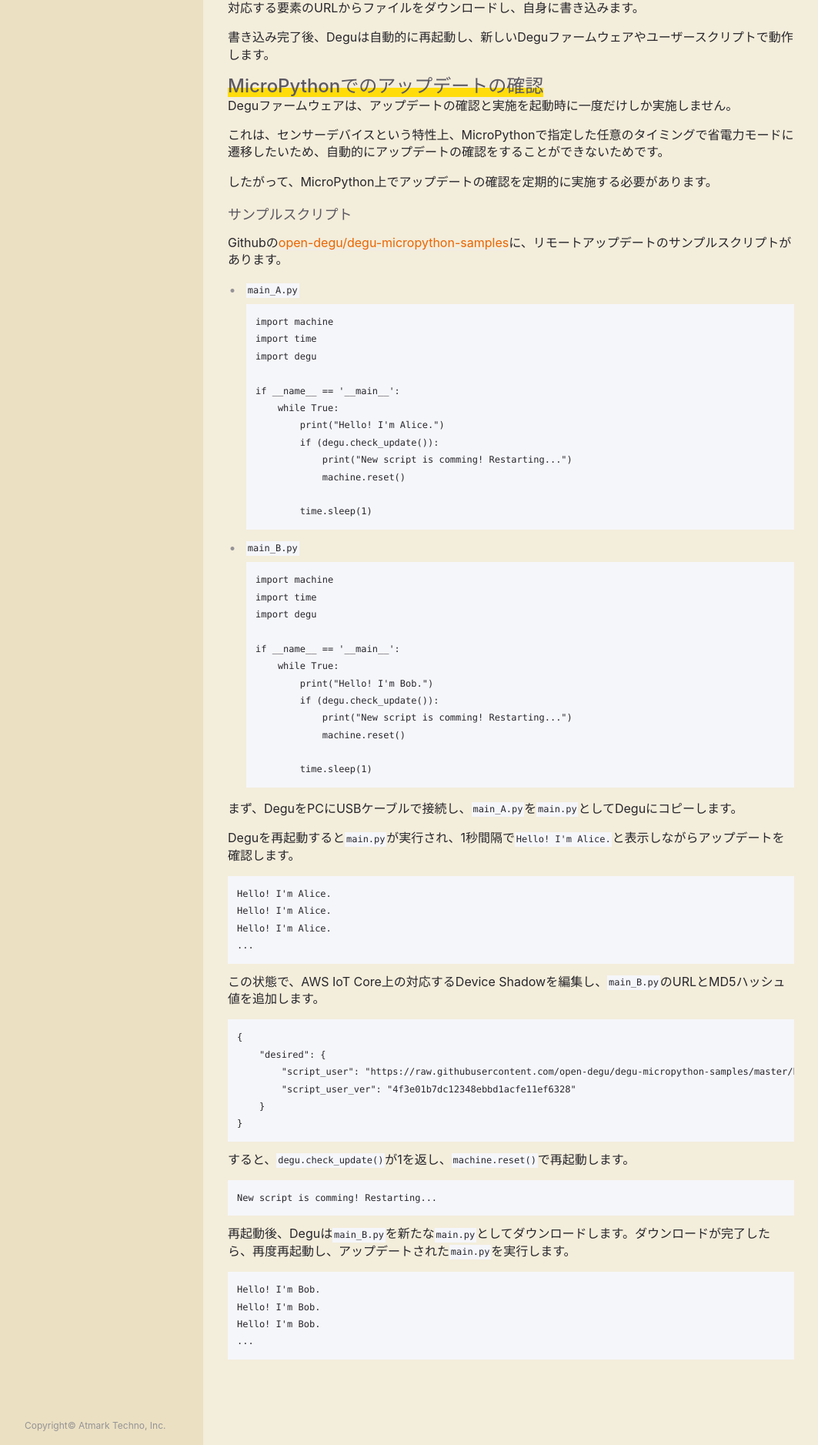
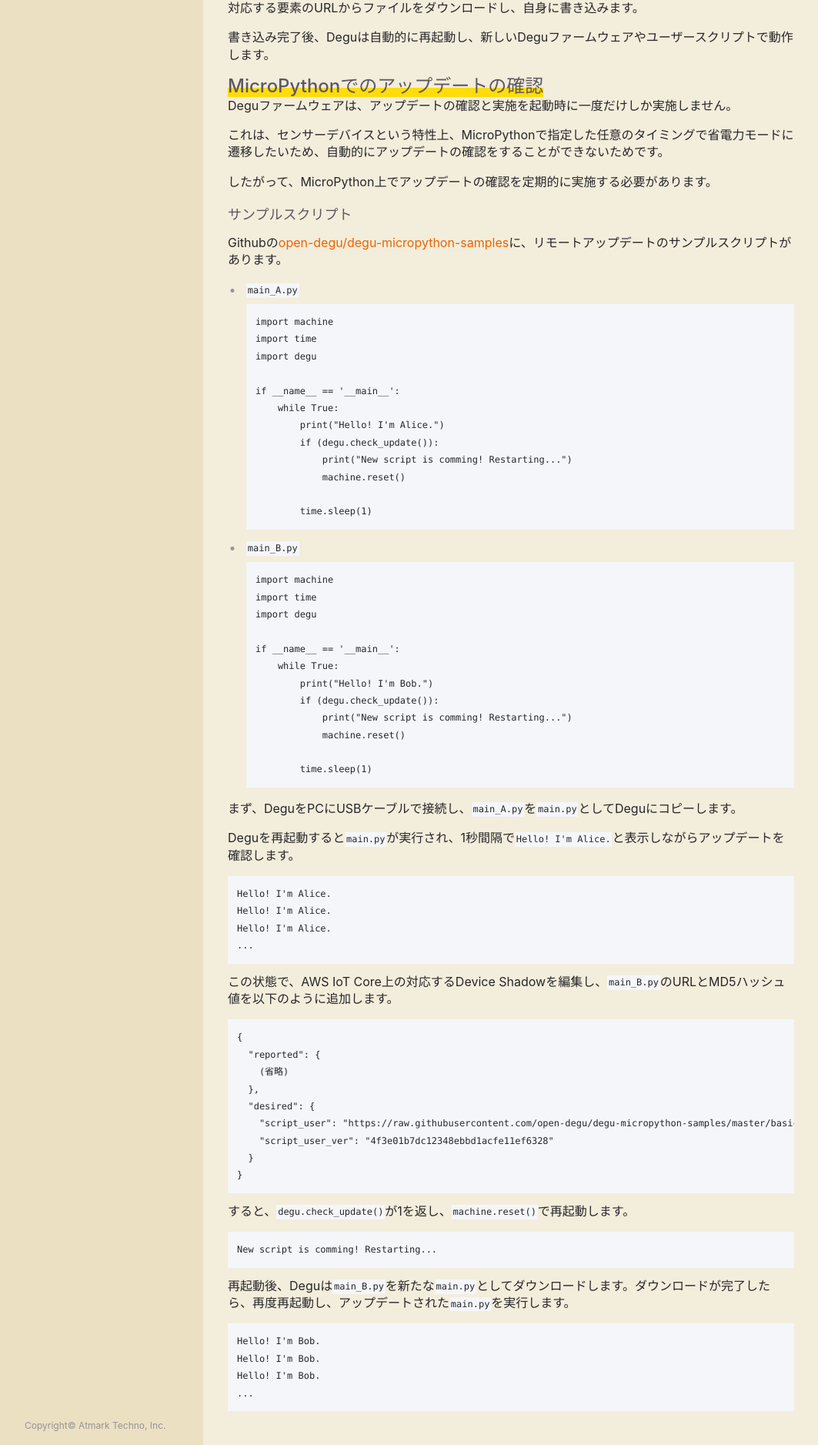
Before and after one commit to open-degu/open-degu.github.io, a Jekyll site: the page built from technical_specifications/ota_draft.md, in a window 1280 px wide. Shown: the part 1734-3611 px from the top of the page at 77% size, without its empty margins (92-1155 px from the left). Built offline with Jekyll 4.4.1, drawn with Linux system fonts in a browser that asks for light colours.

Commit message:
technical_specifications: OTA: Clarify how to edit device shadow

````diff
--- a/technical_specifications/ota_draft.md
+++ b/technical_specifications/ota_draft.md
@@ -132,14 +132,17 @@ Hello! I'm Alice.
 ...
 ```
 
-この状態で、AWS IoT Core上の対応するDevice Shadowを編集し、`main_B.py`のURLとMD5ハッシュ値を追加します。
+この状態で、AWS IoT Core上の対応するDevice Shadowを編集し、`main_B.py`のURLとMD5ハッシュ値を以下のように追加します。
 
 ```
 {
-    "desired": {
-        "script_user": "https://raw.githubusercontent.com/open-degu/degu-micropython-samples/master/basic/remote_update/main_B.py",
-        "script_user_ver": "4f3e01b7dc12348ebbd1acfe11ef6328"
-    }
+  "reported": {
+    (省略)
+  },
+  "desired": {
+    "script_user": "https://raw.githubusercontent.com/open-degu/degu-micropython-samples/master/basic/remote_update/main_B.py",
+    "script_user_ver": "4f3e01b7dc12348ebbd1acfe11ef6328"
+  }
 }
 ```
 
````
